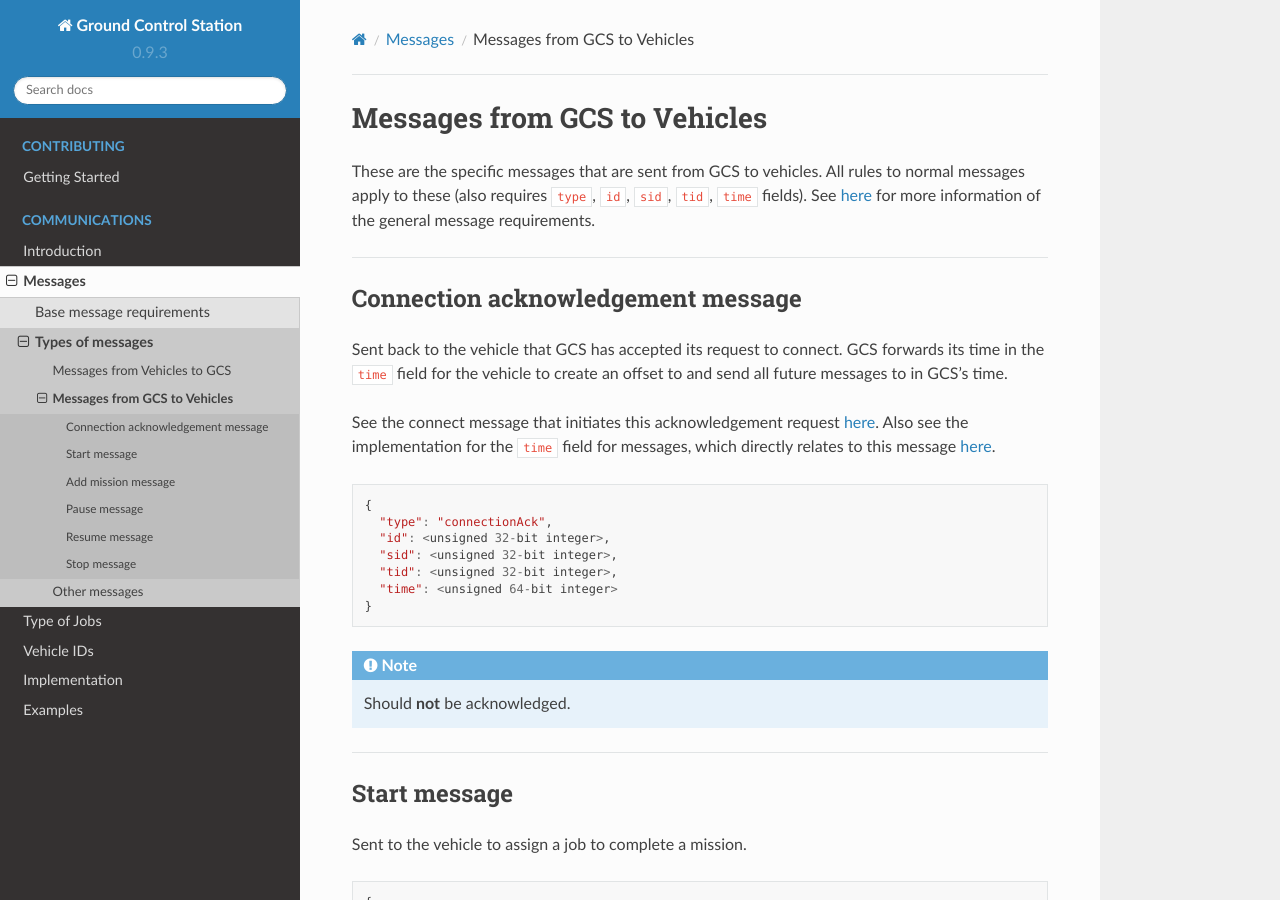
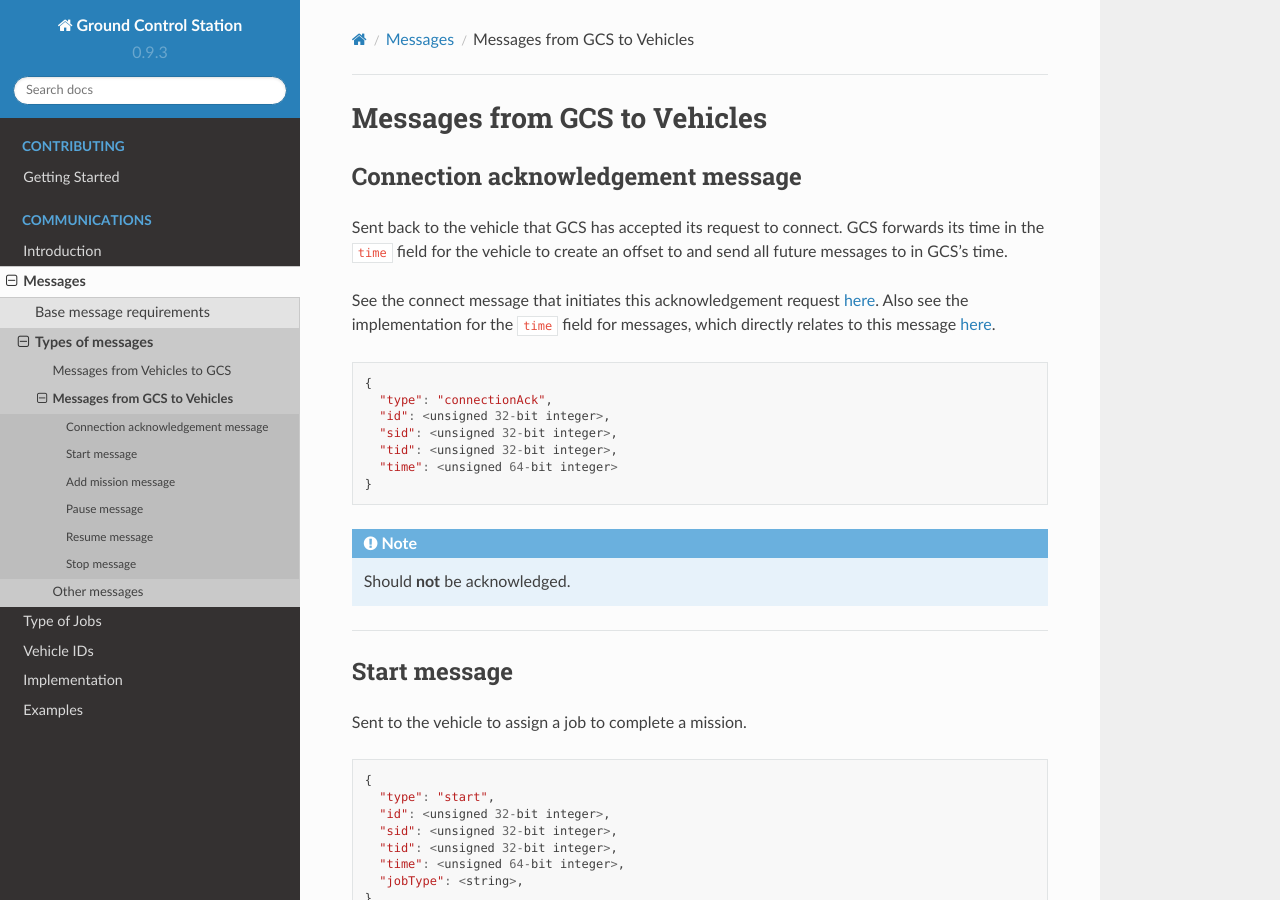
Before and after one commit to NGCP/GCS, a Sphinx documentation site: the page built from docs/communications/messages/gcs-vehicles-messages.rst, in a window 1280 px wide and 900 px high. Built offline with Sphinx 7.4.7 and the Read the Docs theme 2.0.0, drawn with Linux system fonts in a browser that asks for light colours.

Commit message:
Remove unnecessary introduction sentence

```diff
--- a/docs/communications/examples.rst
+++ b/docs/communications/examples.rst
@@ -8,7 +8,6 @@ The following are examples of how the flow of messages will be for each mission.
   All examples will be run independently. Pretend that each example is as if the mission was started first, and no vehicles were connected to the GCS.
 
   In real missions, the ``id`` from the GCS when the vehicle connects can be higher if the GCS has performed missions with previous vehicles.
-
 
 .. note::
   All ``id`` fields will be filled in with an incrementing number. Every platform can implement this field differently; the only requirement is that the ``id`` field increases in value for every unique message sent. See `here <implementation.html#message-management>`__ for more information on how to generate these.
--- a/docs/communications/messages/gcs-vehicles-messages.rst
+++ b/docs/communications/messages/gcs-vehicles-messages.rst
@@ -1,10 +1,6 @@
 =============================
 Messages from GCS to Vehicles
 =============================
-
-These are the specific messages that are sent from GCS to vehicles. All rules to normal messages apply to these (also requires ``type``, ``id``, ``sid``, ``tid``, ``time`` fields). See `here <../introduction.html#requirements>`__ for more information of the general message requirements.
-
-----------------------------------------------------------------------------------------------------
 
 Connection acknowledgement message
 ==================================
--- a/docs/communications/messages/other-messages.rst
+++ b/docs/communications/messages/other-messages.rst
@@ -1,10 +1,6 @@
 ==============
 Other messages
 ==============
-
-These types can be sent by any vehicle as well as the GCS.
-
-----------------------------------------------------------------------------------------------------
 
 Acknowledgement message
 =======================
--- a/docs/communications/messages/vehicles-gcs-messages.rst
+++ b/docs/communications/messages/vehicles-gcs-messages.rst
@@ -1,10 +1,6 @@
 =============================
 Messages from Vehicles to GCS
 =============================
-
-These are the specific messages that are sent from vehicles to GCS. All rules to normal messages apply to these (also requires ``type``, ``id``, ``sid``, ``tid``, ``time`` fields). See `here <introduction.html#requirements>`__ for more information of the general message requirements.
-
-----------------------------------------------------------------------------------------------------
 
 Connect message
 ===============
```
